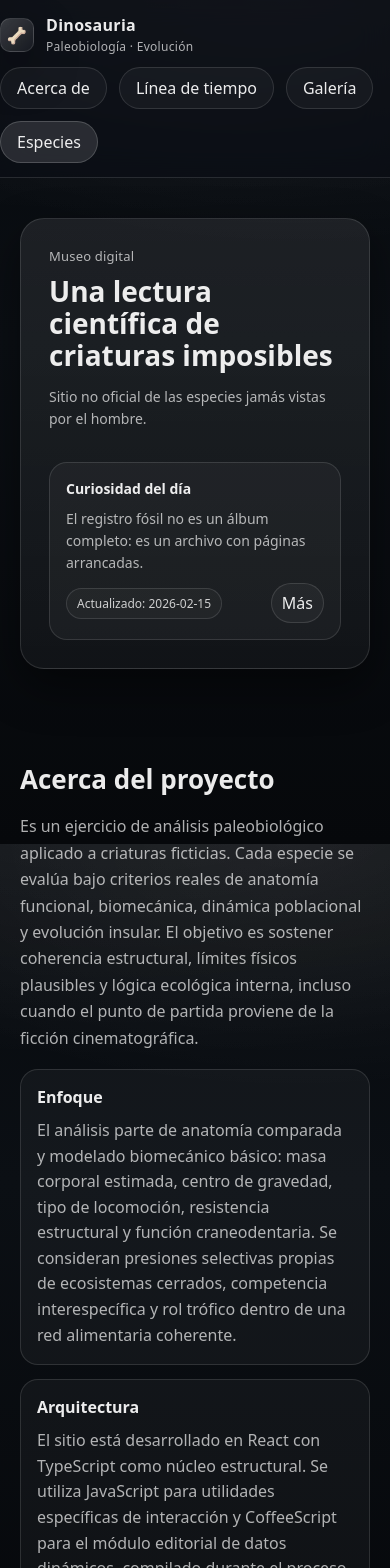
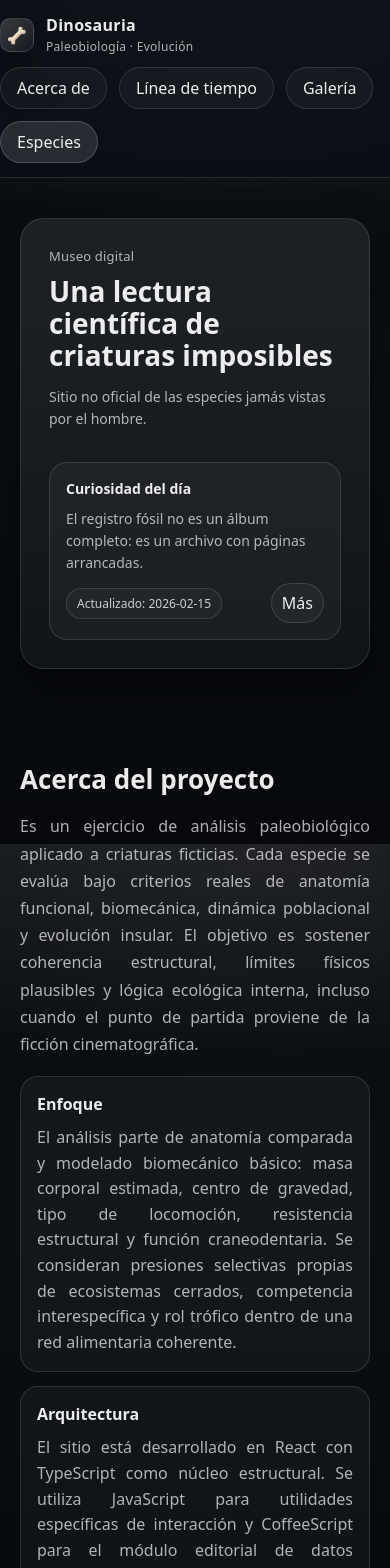
Before and after one commit to lu-developer476/Dinosauria, a React (Vite) app: page / in a window 390 px wide. Shown: the top 1568 px of the page. Built offline with nearby package versions, Linux system fonts and the light colour scheme.

Commit message:
styles.css

```diff
--- a/src/styles.css
+++ b/src/styles.css
@@ -264,7 +264,7 @@ button{font:inherit}
 .footer-inner{display:flex; justify-content:space-between; gap:12px; flex-wrap:wrap; align-items:center}
 .footer small{color: var(--muted)}
 
-@media (max-width: 1024px){
+@media (max-width: 1240px){
 
   .hero-inner{
     grid-template-columns: 1fr;
@@ -295,7 +295,7 @@ button{font:inherit}
 @media (max-width: 768px){
 
 .gallery-text p {
-    text-align: left;
+    text-align: justify;
   }
 
   .nav-inner{
@@ -322,7 +322,13 @@ button{font:inherit}
   }
 
   .sub{
-    max-width: 100%;
+    color: var(--muted);
+    line-height: 1.7;
+    text-align: justify;
+  }
+
+  .section p {
+  text-align: justify;
   }
 
   .gimg{
```
